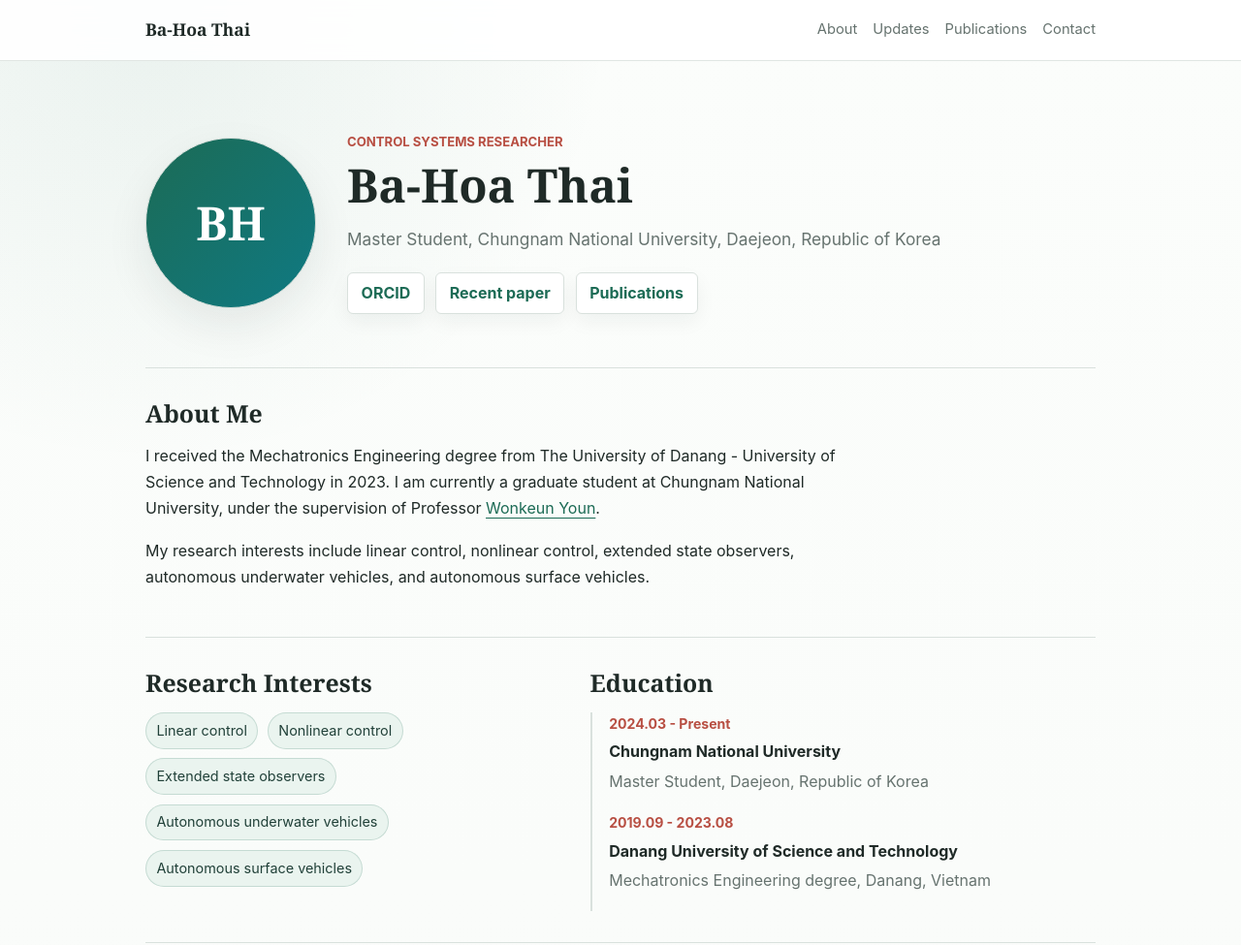
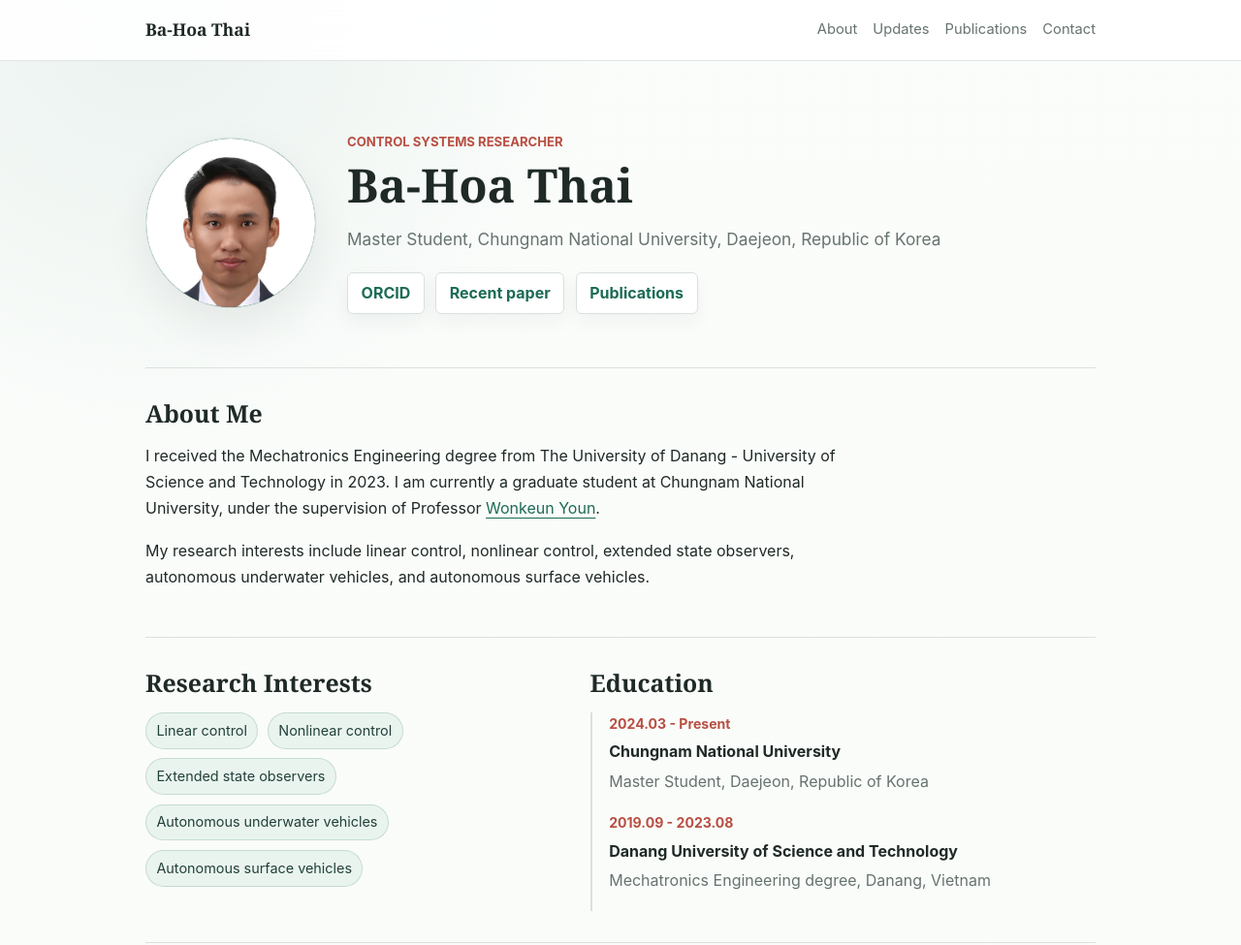
Before and after one commit to ThaiHoaBKDN/ThaiHoaBKDN.github.io, a plain HTML site: page index.html in a window 1280 px wide. Shown: the top 975 px of the page at 97% size. Drawn offline with Linux system fonts and the light colour scheme.

Commit message:
Replace initials placeholder with portrait photo
Co-Authored-By: Claude Opus 5 <noreply@anthropic.com>

```diff
--- a/index.html
+++ b/index.html
@@ -29,8 +29,8 @@
 
     <main id="top">
       <section class="profile">
-        <div class="portrait" aria-label="Ba-Hoa Thai profile mark">
-          <span>BH</span>
+        <div class="portrait">
+          <img src="hoa.jpg" alt="Portrait of Ba-Hoa Thai" width="413" height="531">
         </div>
         <div class="intro">
           <p class="eyebrow">Control systems researcher</p>
--- a/styles.css
+++ b/styles.css
@@ -97,23 +97,21 @@ main {
 }
 
 .portrait {
-  display: grid;
-  place-items: center;
   width: 11rem;
   height: 11rem;
+  overflow: hidden;
   border: 1px solid var(--line);
   border-radius: 50%;
-  background:
-    linear-gradient(135deg, rgba(28, 107, 85, 0.92), rgba(13, 124, 138, 0.86)),
-    var(--green);
+  background: var(--green);
   box-shadow: var(--shadow);
 }
 
-.portrait span {
-  color: #ffffff;
-  font-family: Georgia, "Times New Roman", serif;
-  font-size: 3rem;
-  font-weight: 700;
+.portrait img {
+  display: block;
+  width: 100%;
+  height: 100%;
+  object-fit: cover;
+  object-position: center top;
 }
 
 .eyebrow {
@@ -345,10 +343,6 @@ footer p {
     height: 8.5rem;
   }
 
-  .portrait span {
-    font-size: 2.35rem;
-  }
-
   h1 {
     font-size: 2.25rem;
   }
```
Also changed, not shown: hoa.jpg (added), 1 other file.
